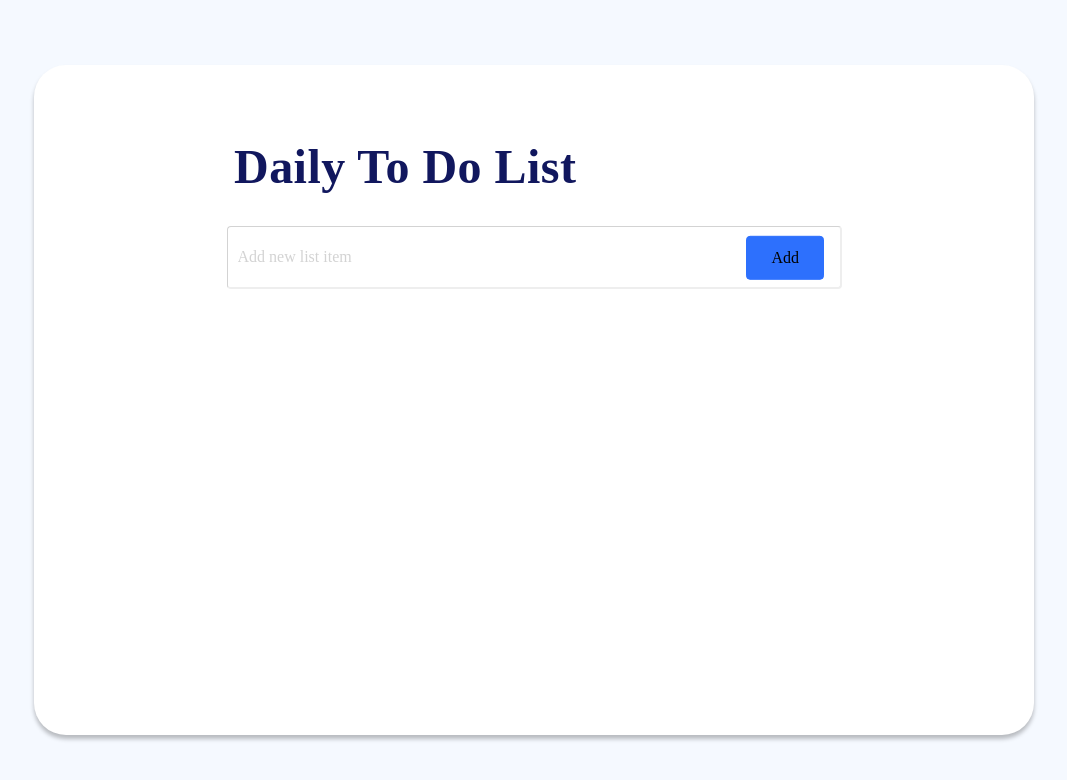
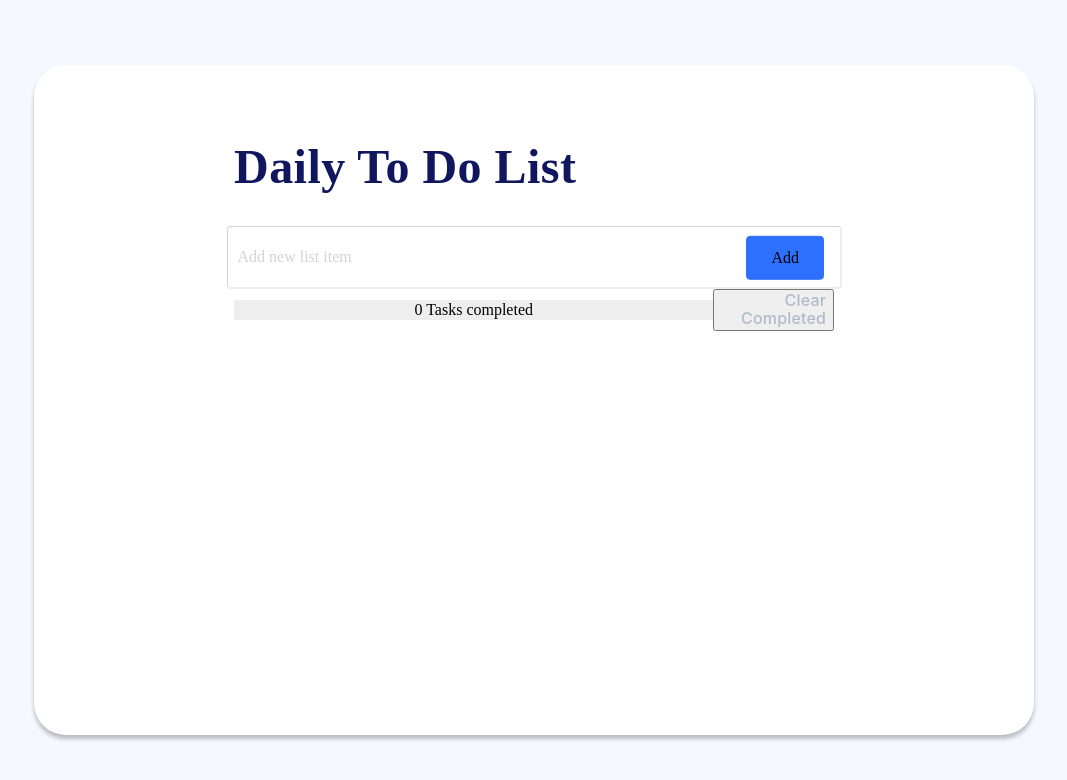
Before and after one commit to Iulicaaa/Daily-To-Do-List, a React (Vite) app: page / in a window 1280 px wide. Shown: the top 780 px of the page, without its empty margins (106-1173 px from the left). Built offline with nearby package versions, Linux system fonts and the light colour scheme.

Commit message:
Implement ProgressBar

```diff
--- a/src/App.tsx
+++ b/src/App.tsx
@@ -3,6 +3,7 @@ import Layout from "./components/Layout";
 import { useState } from "react";
 import ToDoForm from "./components/ToDoForm";
 import styled from "styled-components";
+import ProgressBar from "./components/ProgressBar";
 
 type Todo = {
   id: number;
@@ -13,6 +14,7 @@ type Todo = {
 
 export default function App() {
   const [todos, setTodos] = useState<Todo[]>([]);
+  const [completedTodos, setCompletedTodos] = useState<number>(0);
   console.log("todos", todos);
 
   const createTodo = (name: string) => {
@@ -33,6 +35,13 @@ export default function App() {
     const todo = newTodos[index];
     todo.complete = !todo.complete;
     setTodos(newTodos);
+    setCompletedTodos(newTodos.filter((todo) => todo.complete).length);
+  };
+
+  const clearCompleted = () => {
+    const newTodos = todos.filter((todo) => !todo.complete);
+    setTodos(newTodos);
+    setCompletedTodos(0);
   };
 
   return (
@@ -52,9 +61,19 @@ export default function App() {
           >
             {todo.complete && <CheckMarkIcon />}
           </button>
-          <p>{todo.name}</p>
+          <p
+            style={{ textDecoration: todo.complete ? "line-through" : "none" }}
+          >
+            {todo.name}
+          </p>
         </Container>
       ))}
+
+      <ProgressBar
+        completedTodos={completedTodos}
+        totalTodos={todos.length}
+        clearCompleted={clearCompleted}
+      />
     </Layout>
   );
 }
--- /dev/null
+++ b/src/components/ProgressBar.tsx
@@ -0,0 +1,48 @@
+import React from "react";
+import styled from "styled-components";
+
+const ProgressBarContainer = styled.div`
+  display: flex;
+  align-items: center;
+  justify-content: space-between;
+  width: 100%;
+`;
+
+const ProgressBar = styled.div`
+  display: flex;
+  align-items: center;
+  justify-content: center;
+  height: 20px;
+  width: 100%;
+  background: #eee;
+`;
+
+const ClearButton = styled.button`
+  color: #b1bacb;
+  text-align: right;
+  font-feature-settings: "liga" off;
+  font-family: Inter;
+  font-size: 16px;
+  font-style: normal;
+  font-weight: 500;
+  line-height: 110%; /* 17.6px */
+  letter-spacing: 0.16px;
+`;
+
+interface Props {
+  completedTodos: number;
+  totalTodos: number;
+  clearCompleted: () => void;
+}
+
+const ProgressBarAndClearButton: React.FC<Props> = ({
+  completedTodos,
+  clearCompleted,
+}) => (
+  <ProgressBarContainer>
+    <ProgressBar>{completedTodos} Tasks completed</ProgressBar>
+    <ClearButton onClick={clearCompleted}>Clear Completed</ClearButton>
+  </ProgressBarContainer>
+);
+
+export default ProgressBarAndClearButton;
```
